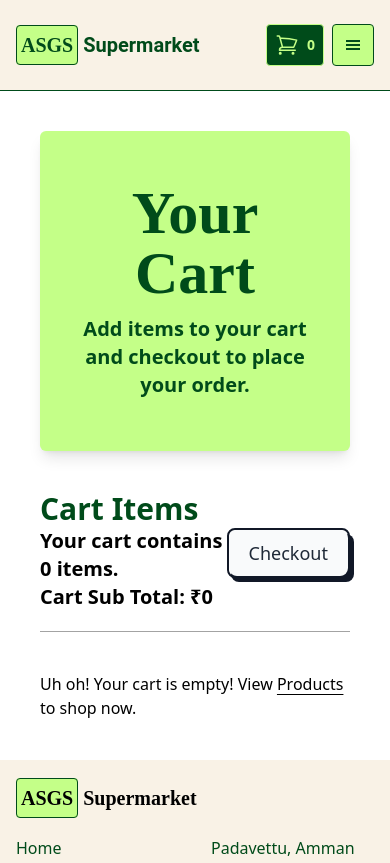
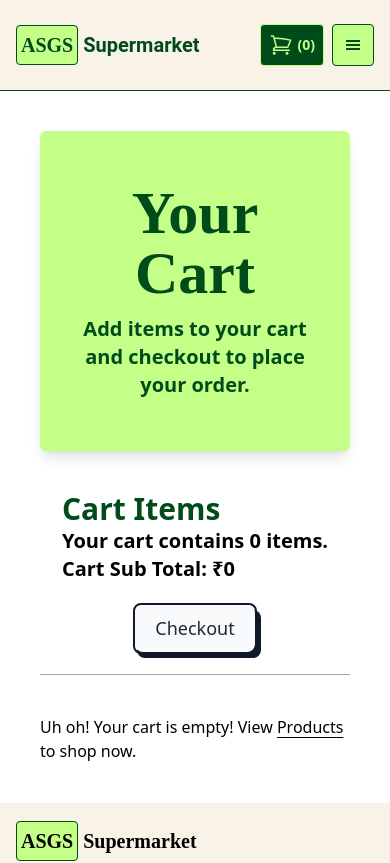
Before and after one commit to Codelance-Devs/ASGS-Client, a Next.js app: page /cart in a window 390 px wide. Shown: the top 863 px of the page. Built offline with nearby package versions, Linux system fonts and the light colour scheme.

Commit message:
Fix/cart issues (#38)
* fix: mobile link to nav and dynamic cart update

* fix: cart header responsiveness

* chore: cart responsiveness

```diff
--- a/components/cart/Header.tsx
+++ b/components/cart/Header.tsx
@@ -63,7 +63,7 @@ function Header() {
 				</p>
 			</div>
 			<div className='mt-10'>
-				<div className='flex justify-between items-center border-b border-neutral-400 pb-5'>
+				<div className='grid gird-cols-1 md:grid-cols-2 gap-4 place-items-center border-b border-neutral-400 pb-5'>
 					<div>
 						<h2 className='text-3xl text-primaryText font-bold '>
 							Cart Items
--- a/components/layouts/Navbar.tsx
+++ b/components/layouts/Navbar.tsx
@@ -3,6 +3,27 @@ import Link from 'next/link';
 import { useRouter } from 'next/router';
 import { GiHamburgerMenu } from 'react-icons/gi';
 import AppContext from '@/context/AppContext';
+
+const CartIcon = () => {
+	return (
+		<span>
+			<svg
+				xmlns='http://www.w3.org/2000/svg'
+				fill='none'
+				viewBox='0 0 24 24'
+				stroke-width='1.5'
+				stroke='currentColor'
+				className='w-6 h-6'
+			>
+				<path
+					stroke-linecap='round'
+					stroke-linejoin='round'
+					d='M2.25 3h1.386c.51 0 .955.343 1.087.835l.383 1.437M7.5 14.25a3 3 0 00-3 3h15.75m-12.75-3h11.218c1.121-2.3 2.1-4.684 2.924-7.138a60.114 60.114 0 00-16.536-1.84M7.5 14.25L5.106 5.272M6 20.25a.75.75 0 11-1.5 0 .75.75 0 011.5 0zm12.75 0a.75.75 0 11-1.5 0 .75.75 0 011.5 0z'
+				/>
+			</svg>
+		</span>
+	);
+};
 
 const Navbar = () => {
 	const [open, setOpen] = useState(false);
@@ -77,49 +98,22 @@ const Navbar = () => {
 					</Link>
 					<Link
 						href={'/cart'}
-						className='flex justify-between items-center rounded border border-secondaryBg bg-primaryText px-4 py-2 text-sm text-secondaryBg transition-all duration-300 hover:border-primaryText hover:bg-secondaryBg hover:text-primaryText'
+						className='flex gap-1 justify-between items-center rounded border border-secondaryBg bg-primaryText px-4 py-2 text-sm text-secondaryBg transition-all duration-300 hover:border-primaryText hover:bg-secondaryBg hover:text-primaryText'
 					>
-						<span className='mr-2'>
-							<svg
-								xmlns='http://www.w3.org/2000/svg'
-								fill='none'
-								viewBox='0 0 24 24'
-								stroke-width='1.5'
-								stroke='currentColor'
-								className='w-6 h-6'
-							>
-								<path
-									stroke-linecap='round'
-									stroke-linejoin='round'
-									d='M2.25 3h1.386c.51 0 .955.343 1.087.835l.383 1.437M7.5 14.25a3 3 0 00-3 3h15.75m-12.75-3h11.218c1.121-2.3 2.1-4.684 2.924-7.138a60.114 60.114 0 00-16.536-1.84M7.5 14.25L5.106 5.272M6 20.25a.75.75 0 11-1.5 0 .75.75 0 011.5 0zm12.75 0a.75.75 0 11-1.5 0 .75.75 0 011.5 0z'
-								/>
-							</svg>
-						</span>
+						<CartIcon />
 						<span className='font-semibold'>
 							Cart ({cart.length})
 						</span>
 					</Link>
 				</div>
 				<div className='flex'>
-					<button className='lg:hidden flex justify-between items-center rounded border border-secondaryBg bg-primaryText p-2 text-sm text-secondaryBg transition-all duration-300 hover:border-primaryText hover:bg-secondaryBg hover:text-primaryText mr-2'>
-						<span className='mr-2'>
-							<svg
-								xmlns='http://www.w3.org/2000/svg'
-								fill='none'
-								viewBox='0 0 24 24'
-								stroke-width='1.5'
-								stroke='currentColor'
-								className='w-6 h-6'
-							>
-								<path
-									stroke-linecap='round'
-									stroke-linejoin='round'
-									d='M2.25 3h1.386c.51 0 .955.343 1.087.835l.383 1.437M7.5 14.25a3 3 0 00-3 3h15.75m-12.75-3h11.218c1.121-2.3 2.1-4.684 2.924-7.138a60.114 60.114 0 00-16.536-1.84M7.5 14.25L5.106 5.272M6 20.25a.75.75 0 11-1.5 0 .75.75 0 011.5 0zm12.75 0a.75.75 0 11-1.5 0 .75.75 0 011.5 0z'
-								/>
-							</svg>
-						</span>
-						<span className='font-semibold'>{0}</span>
-					</button>
+					<Link
+						href='/cart'
+						className='lg:hidden gap-1 flex justify-between items-center rounded border border-secondaryBg bg-primaryText p-2 text-sm text-secondaryBg transition-all duration-300 hover:border-primaryText hover:bg-secondaryBg hover:text-primaryText mr-2'
+					>
+						<CartIcon />
+						<span className='font-semibold'>({cart.length})</span>
+					</Link>
 					<button
 						onClick={() => setOpen(!open)}
 						className={`${
--- a/pages/cart.tsx
+++ b/pages/cart.tsx
@@ -17,7 +17,7 @@ const CartPage = () => {
 					<div>
 						<Header />
 					</div>
-					<div className='grid-rows-auto m-10 mx-auto grid w-full grid-cols-1 gap-8 px-10 md:grid-cols-2 xl:grid-cols-3 2xl:grid-cols-4'>
+					<div className='grid-rows-auto m-10 place-items-center mx-auto grid w-full grid-cols-1 gap-8 px-10 md:grid-cols-2 xl:grid-cols-3 2xl:grid-cols-4'>
 						{cart.length > 0 ? (
 							cart.map((product) => (
 								<Card key={product.id} product={product} />
```
